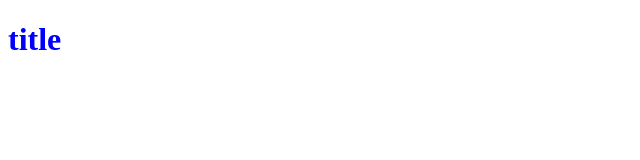
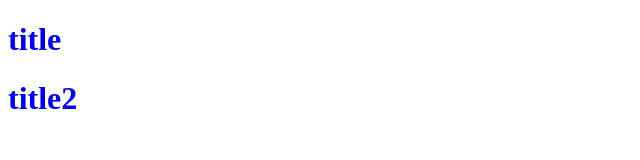
Before and after one commit to karen0406/htmlCssWindows, a plain HTML site: page index.html in a window 1280 px wide. Shown: the whole page, without its empty margins (0-640 px from the left). Drawn offline with Linux system fonts and the light colour scheme.

Commit message:
測試更新上傳
測試更新上傳

```diff
--- a/index.html
+++ b/index.html
@@ -8,5 +8,6 @@
 </head>
 <body>
     <h1>title</h1>
+    <h1>title2</h1>
 </body>
 </html>
```
